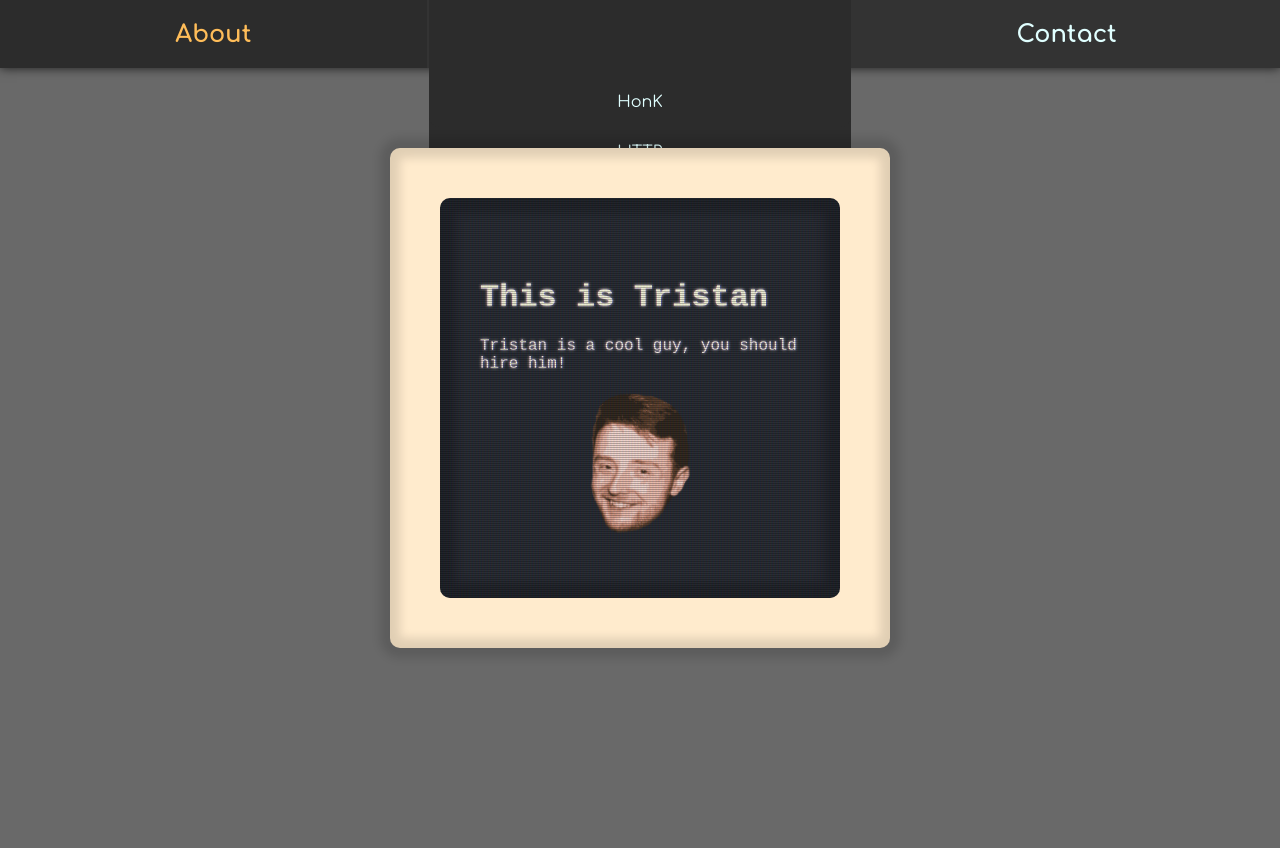
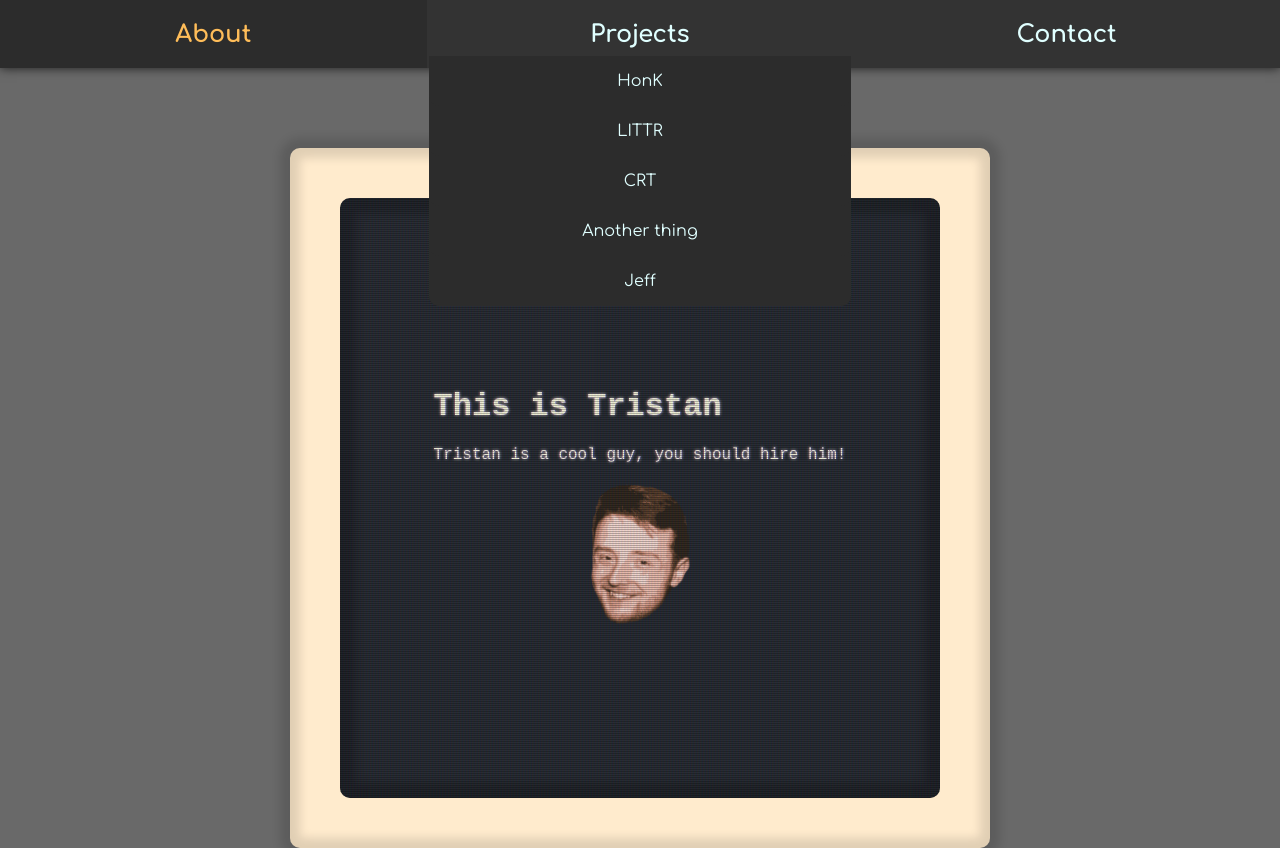
Before and after one commit to TrisRosco/portfolio, a React (Create React App) app in the folder pf/: page /crt in a window 1280 px wide. Both pictures are taken after a click on the item "Projects". Before the commit the page ends 800 px from the top, so only its background shows below. Built offline with nearby package versions, Linux system fonts and the light colour scheme; a web font is replaced by a local one.

Commit message:
More Refactoring

```diff
--- a/pf/src/components/crtOuter/styles.css
+++ b/pf/src/components/crtOuter/styles.css
@@ -2,8 +2,8 @@
     display: flex;
     justify-content: center;
     align-items: center;
-    width: 500px;
-    height: 500px;
+    width: 700px;
+    height: 700px;
     background-color: blanchedalmond;
     border-radius: 10px;
     box-shadow: inset 0 0 10px 10px #0000001f, 0 0 10px 10px #0000001f;
@@ -15,8 +15,8 @@
     display: flex;
     justify-content: center;
     align-items: center;
-    width: 400px;
-    height: 400px;
+    width: 600px;
+    height: 600px;
     background-color: #282c34;
     border-radius: 10px;
     border: none;
--- a/pf/src/components/navBar/index.js
+++ b/pf/src/components/navBar/index.js
@@ -1,11 +1,11 @@
-import React, { useState } from "react";
+import React from "react";
 import "./styles.css";
-import { useAnimate, stagger, motion, transform } from "framer-motion";
+import { motion } from "framer-motion";
 import { Link } from "react-router-dom";
 
 const NavBar = (props) => {
   return (
-    <nav className="nav-bar" style={{ zIndex: 1000 }}>
+    <nav className="nav-bar" >
       <ul className="nav-bar-list">
         <motion.li className="nav-bar-list-button">
           <Link to="/" style={{ textDecoration: "none", color: "inherit" }}>
--- a/pf/src/components/navBar/styles.css
+++ b/pf/src/components/navBar/styles.css
@@ -3,7 +3,7 @@
     display: flex;
     box-shadow: 0px 0px 10px 0px rgba(0,0,0,0.75);
     user-select: none;
-    z-index: 100;
+    z-index: 9999;
 }
 
 .nav-bar-list{
--- a/pf/src/components/navDropDown/index.js
+++ b/pf/src/components/navDropDown/index.js
@@ -11,6 +11,7 @@ const NavDropDown = (props) => {
           initial="hidden"
           animate="open"
           exit="close"
+          zIndex="100"
           variants={{
             hidden: { y: -300 },
             open: {
@@ -32,12 +33,7 @@ const NavDropDown = (props) => {
           }}
           className="drop-down"
         >
-          <motion.div className="drop-down-spacer">
-            <p></p>
-          </motion.div>
-          <motion.div className="drop-down-spacer">
-            <p></p>
-          </motion.div>
+
           <motion.div
             initial={{ opacity: 0, y: -10 }}
             animate={{ opacity: 1, y: 0 }}
--- a/pf/src/components/navDropDown/styles.css
+++ b/pf/src/components/navDropDown/styles.css
@@ -8,10 +8,11 @@
     text-decoration: none;
     color: lightcyan;
     z-index: 90;
-
+    position: absolute;
 }
 
 .drop-down {
+    height : 100%;
     width: 33vw;
     display: flex;
     flex-direction: column;
@@ -22,9 +23,7 @@
     user-select: none;
     text-decoration: none;
     color: lightcyan;
-    position: absolute;
-    padding-top: 300px;
-
+    margin-top: 20px;
 }
 
 .drop-down-item{
--- a/pf/src/pages/About/index.js
+++ b/pf/src/pages/About/index.js
@@ -17,8 +17,8 @@ function About() {
     return (
       <div className="about">
         <header className="about-header">
-          <NavBar projectClick={toggleDropDown} zIndex="2" />
-          <NavDropDown  dropDownOpen={dropDownState} zIndex="1" />
+          <NavBar projectClick={toggleDropDown}  />
+          <NavDropDown  dropDownOpen={dropDownState} />
         </header>
       </div>
     );
--- a/pf/src/pages/CRT/index.js
+++ b/pf/src/pages/CRT/index.js
@@ -27,7 +27,7 @@ const CRT = () => {
         <NavDropDown  dropDownOpen={dropDownState} />
       </header>
       <div className={`crt-container ${isCrtVisible ? 'fade-in' : ''}`}>
-        <CrtOuter />
+        <CrtOuter id={`crt-screen`} />
       </div>
     </div>
   );
--- a/pf/src/pages/CRT/styles.css
+++ b/pf/src/pages/CRT/styles.css
@@ -7,7 +7,6 @@
     animation: fadeIn 1s ease-in forwards;
     margin-top: 10vh;
 }
-
 
   @keyframes fadeIn {
     from {
--- a/pf/src/pages/Contact/index.js
+++ b/pf/src/pages/Contact/index.js
@@ -19,8 +19,8 @@ const Contact = () => {
     return (
         <div className="contact-container">
             <header className="contact-header">
-                <NavBar  projectClick={toggleDropDown} zIndex="100" />
-                <NavDropDown  dropDownOpen={dropDownState} zIndex="99" />
+                <NavBar  projectClick={toggleDropDown} />
+                <NavDropDown  dropDownOpen={dropDownState} />
             </header>
             <div className="contact-content">
                 <div className="contact-content-item">
--- a/pf/src/pages/LITTR/index.js
+++ b/pf/src/pages/LITTR/index.js
@@ -8,13 +8,16 @@ const LITTR = () => {
   const toggleDropDown = () => {
     setDropDownState(!dropDownState);
   };
+
+  useEffect(() => {
+    console.log("LITTR loaded");
+  }, []);
   return (
     <div className="littr">
       <header className="littr-header">
-        <NavBar projectClick={toggleDropDown} zIndex="2" />
-        <NavDropDown dropDownOpen={dropDownState} zIndex="1" />
+        <NavBar projectClick={toggleDropDown} />
+        <NavDropDown dropDownOpen={dropDownState} />
       </header>
-      {/* Wrap the nested content within a single div */}
       <div className="littr-container">
         <header className="littr-title">
           <h1>LITTR</h1>
```
